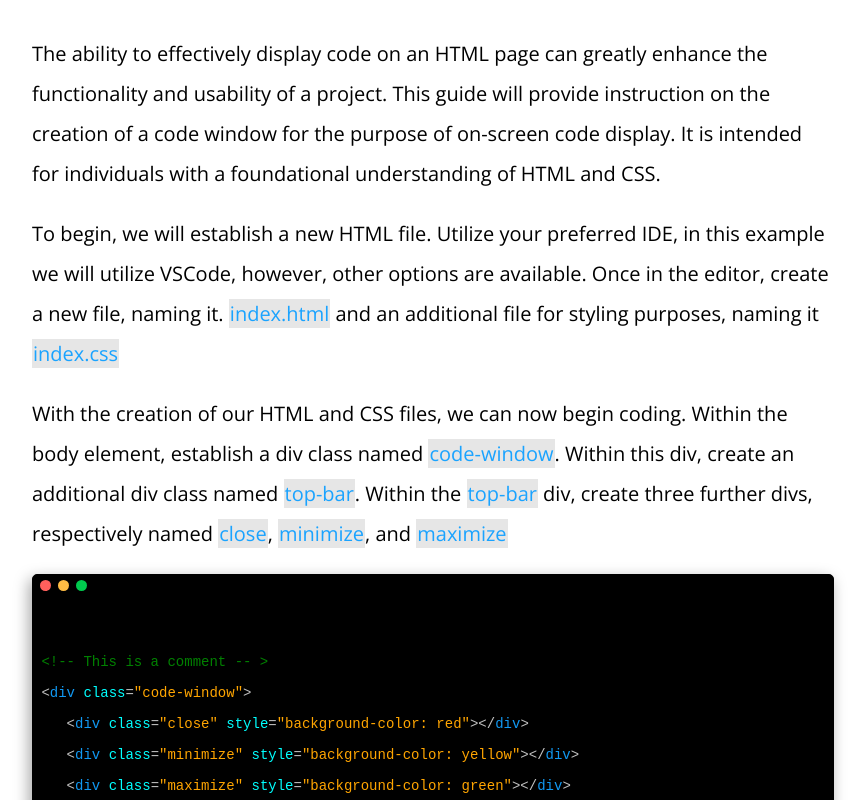
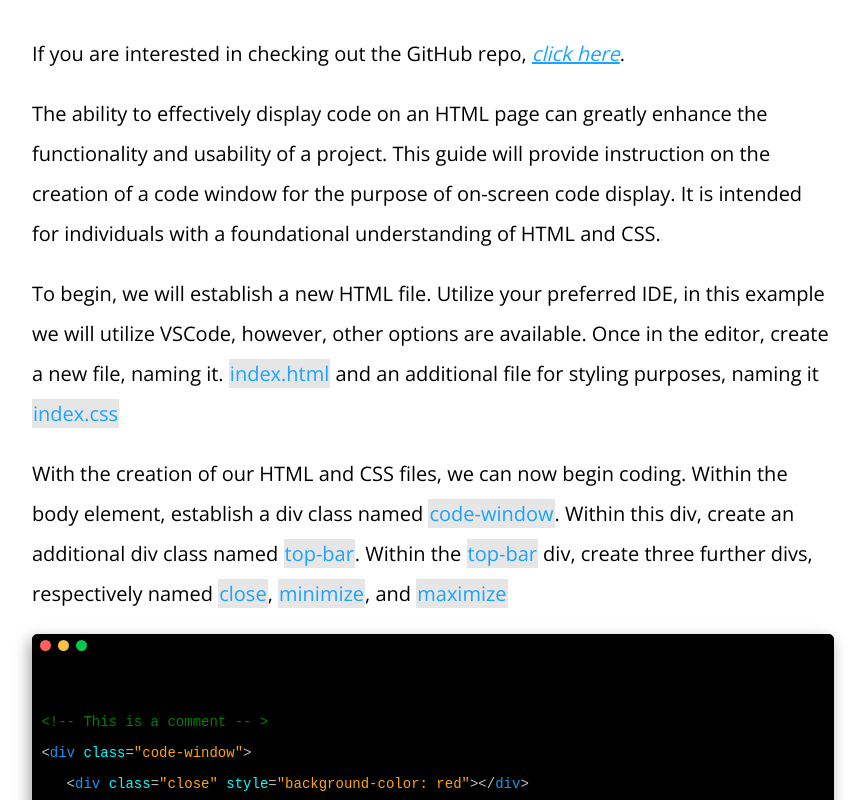
Before and after one commit to mjlynch123/Code-Window-Post, a plain HTML site: page index.html in a window 1280 px wide. Shown: the part 240-1040 px from the top of the page, without its empty margins (208-1067 px from the left). Drawn offline with nearby package versions, Linux system fonts and the light colour scheme; a small style sheet from the web is missing.

Commit message:
Update index.html

```diff
--- a/index.html
+++ b/index.html
@@ -17,6 +17,8 @@
         </header>
 
         <section>
+            <p>If you are interested in checking out the GitHub repo, <em><a href="https://github.com/mjlynch123/Code-Window-Post" target="_blank" style="color: #1aa3ff;">click here</a></em>.</p>
+
             <p class="opening">
                 The ability to effectively display code on an HTML page can greatly enhance the functionality
                 and usability of a project. This guide will provide instruction on the creation of a code window for
```
